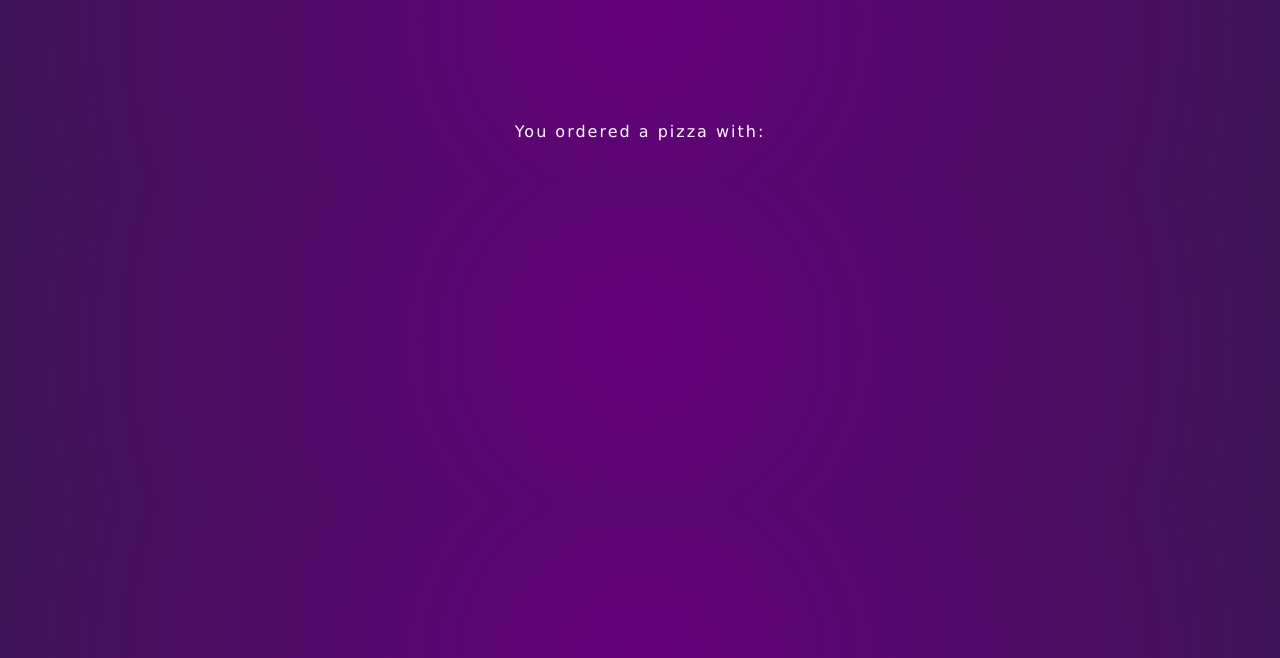
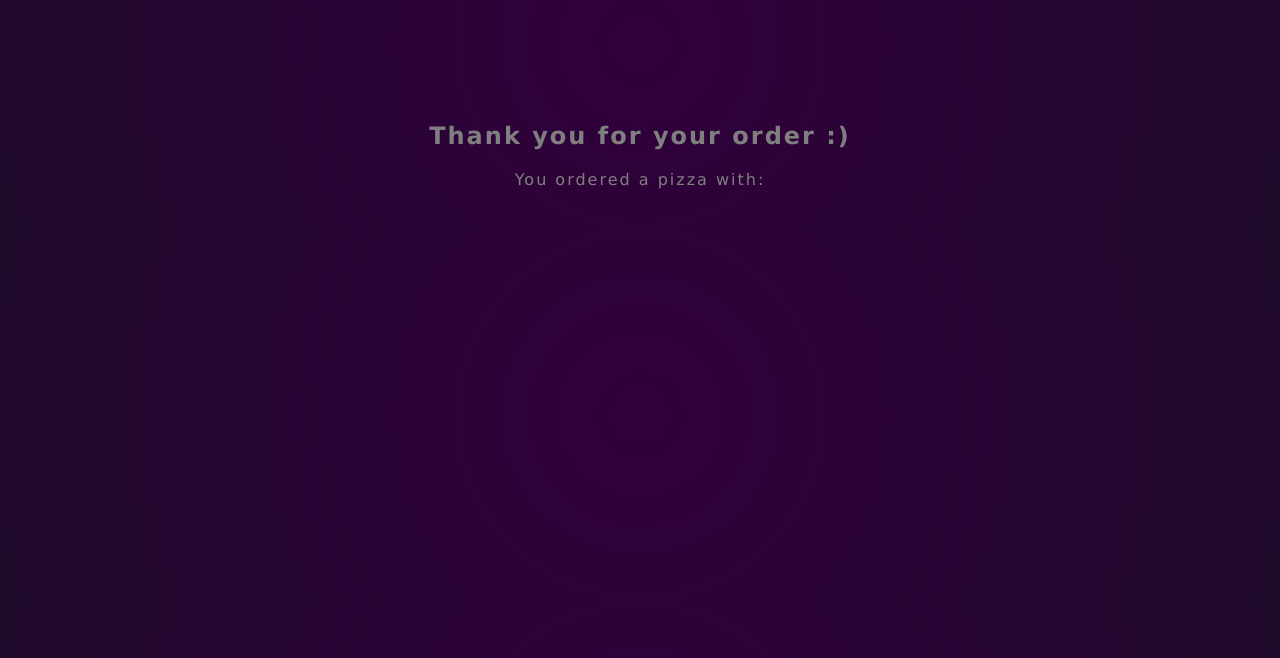
Before and after one commit to MayukhS1/Ingenium-Tasks, a React app in the folder svg-app/: page /order in a window 1280 px wide. Shown: the part 142-800 px from the top of the page. Built offline with nearby package versions, Linux system fonts and the light colour scheme.

Commit message:
created-a-modal

```diff
--- a/svg-app/src/components/App.css
+++ b/svg-app/src/components/App.css
@@ -1,4 +1,4 @@
-*{
+/* *{
     margin: 0;
     padding: 0;
 
@@ -12,4 +12,17 @@ body{
 
 h1{
     font-size: 3.5em;
+} */
+
+
+/*modal*/
+
+.backdrop {
+    position: fixed;
+    top : 0;
+    left: 0;
+    width: 100%;
+    height: 100%;
+    background: rgba(0, 0, 0, .5);
+    z-index: 1;
 }
--- a/svg-app/src/components/App.js
+++ b/svg-app/src/components/App.js
@@ -1,13 +1,21 @@
 import React, { useState } from 'react';
-import { Route, Switch } from "react-router-dom";
+import { Route, Switch, useLocation } from "react-router-dom";
 import Header from './contents/Header';
 import Base from './contents/Base';
 import Home from './contents/Home';
 import Toppings from './contents/Toppings';
 import Order from './contents/Order';
+import {AnimatePresence} from 'framer-motion';
+import Modal from './contents/Modal';
+import './App.css';
 
 function App() {
+  const location = useLocation();
+
   const [pizza, setPizza] = useState({ base: "", toppings: [] });
+  const [showModal, setShowModal] = useState(false);
+
+
 
   const addBase = (base) => {
     setPizza({ ...pizza, base })
@@ -26,7 +34,9 @@ function App() {
   return (
     <>
       <Header />
-      <Switch>
+      <Modal showModal={showModal} setShowModal={setShowModal}/>
+      <AnimatePresence exitBeforeEnter>
+        <Switch location={location} key={location.key}>
           <Route path="/base">
             <Base addBase={addBase} pizza={pizza} />
           </Route>
@@ -34,12 +44,14 @@ function App() {
             <Toppings addTopping={addTopping} pizza={pizza} />
           </Route>
           <Route path="/order">
-          <Order pizza={pizza} />
+            <Order pizza={pizza} setShowModal={setShowModal}/>
           </Route>
           <Route path="/">
             <Home />
           </Route>
         </Switch>
+      </AnimatePresence>
+
     </>
   );
 }
--- a/svg-app/src/components/contents/Base.js
+++ b/svg-app/src/components/contents/Base.js
@@ -16,6 +16,10 @@ const containerVarients ={
             mass: .8,
         }
     },
+    exit: {
+      x: '-100vw',
+      transition : {ease : 'easeInOut'}
+    }
 };
 
 const Base = ({ addBase, pizza }) => {
@@ -28,6 +32,7 @@ const Base = ({ addBase, pizza }) => {
         variants={containerVarients}
         initial="hidden"
         animate="visible"
+        exit="exit"
         // transition={{delay: .2, duration: .3, transition: 'spring',  stiffness: 150}}
     >
 
--- a/svg-app/src/components/contents/Home.js
+++ b/svg-app/src/components/contents/Home.js
@@ -17,12 +17,29 @@ const buttonVariant = {
     }
 };
 
+const containerVariants = {
+  hidden: {
+    opacity : .4
+  },
+  visible: {
+    opacity: 1,
+    transition: {
+      duration: .5
+    }
+  },
+  exit: {
+    x: '-100vw',
+    transition : {ease : 'easeInOut'}
+  }
+};
+
 const Home = () => {
   return (
     <motion.div className="home container"
-        initial={{opacity:.4}}
-        animate={{opacity:1}}
-        transition={{duration:.5}}
+        variants = {containerVariants}
+        initial="hidden"
+        animate="visible"
+        exit="exit"
     >
       <h2>
         Welcome to Pizza Joint
--- /dev/null
+++ b/svg-app/src/components/contents/Modal.js
@@ -0,0 +1,30 @@
+import React from 'react';
+import { Link } from "react-router-dom";
+import {motion, AnimatePresence} from 'framer-motion';
+
+const backdropVaraiant = {
+    hidden: {
+        opacity: 0,
+    },
+    visible:{
+        opacity: 1,
+    },
+};
+
+const Modal = ( {showModal}) => {
+    return(
+        <AnimatePresence exitBeforeEnter>
+            {showModal && (
+                <motion.div className="backdrop"
+                    variants ={backdropVaraiant}
+                    initial="hidden"
+                    animate="visible"
+                >
+
+                </motion.div>
+            )}
+        </AnimatePresence>
+    );
+};
+
+export default Modal;
--- a/svg-app/src/components/contents/Order.js
+++ b/svg-app/src/components/contents/Order.js
@@ -1,4 +1,4 @@
-import React, {useState} from 'react';
+import React, {useEffect, useState} from 'react';
 import {motion, AnimatePresence} from 'framer-motion';
 
 const containerVarients ={
@@ -16,6 +16,10 @@ const containerVarients ={
             when:"beforeChildren",
             staggerChildren: .4,         }
     },
+    exit: {
+      x: '100vw',
+      transition : {ease : 'easeInOut'}
+    }
 };
 
 const childVarient={
@@ -31,31 +35,30 @@ const childVarient={
     }
 };
 
-const Order = ({ pizza }) => {
-  const [showTitle, setShowTitle] = useState(true);
-  setTimeout(()=>{
-    setShowTitle(false);
-  },4000);
+const Order = ({ pizza, setShowModal }) => {
+
+  useEffect(()=>{
+    setTimeout(()=>{
+      setShowModal(true);
+    },5000)
+  }, [setShowModal]) //it will only run if setShowModal changes
 
   return (
     <motion.div className="container order"
     variants={containerVarients}
     initial="hidden"
     animate="visible"
+    exit="exit"
     >
-      <AnimatePresence>
-        {showTitle && (
-                <motion.h2
-                  exit={{ y:-1000 }}
-                >Thank you for your order :)</motion.h2>
-        )}
-      </AnimatePresence>
+      <h2>Thank you for your order :)</h2>
+
       <motion.p
         variants={childVarient}
       >You ordered a {pizza.base} pizza with:</motion.p>
+
       <motion.div
         variants={childVarient}
-    >
+      >
         {pizza.toppings.map(topping => <div key={topping}>{topping}</div>)}
       </motion.div>
 
--- a/svg-app/src/components/contents/Toppings.js
+++ b/svg-app/src/components/contents/Toppings.js
@@ -16,6 +16,10 @@ const containerVarients ={
             mass: .8
         }
     },
+    exit: {
+      x: '-100vw',
+      transition : {ease : 'easeInOut'}
+    }
 };
 
 const Toppings = ({ addTopping, pizza }) => {
@@ -26,6 +30,7 @@ const Toppings = ({ addTopping, pizza }) => {
     variants={containerVarients}
     initial="hidden"
     animate="visible"
+    exit="exit"
     >
 
       <h3>Step 2: Choose Toppings</h3>
```
Lines whose indentation alone changed are shown as unchanged.
